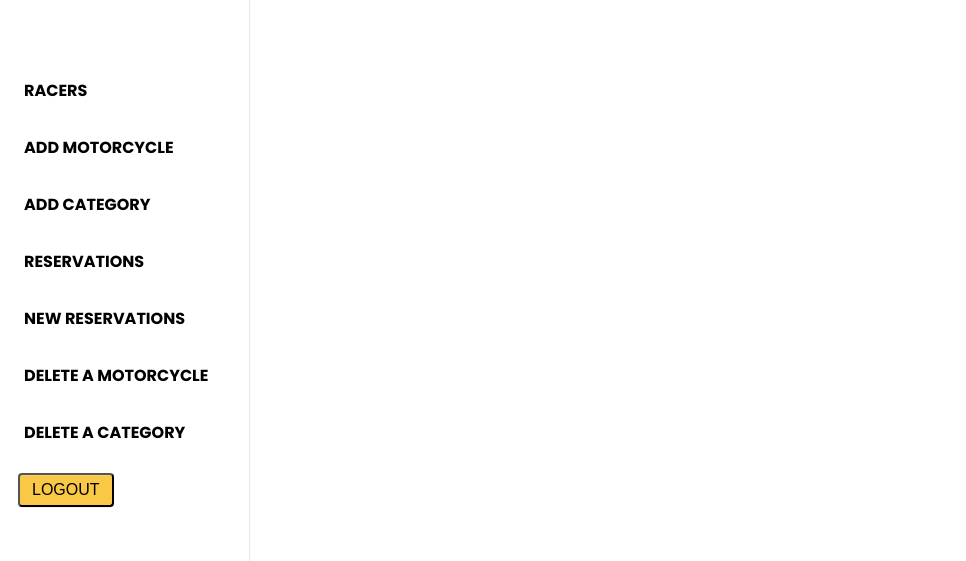
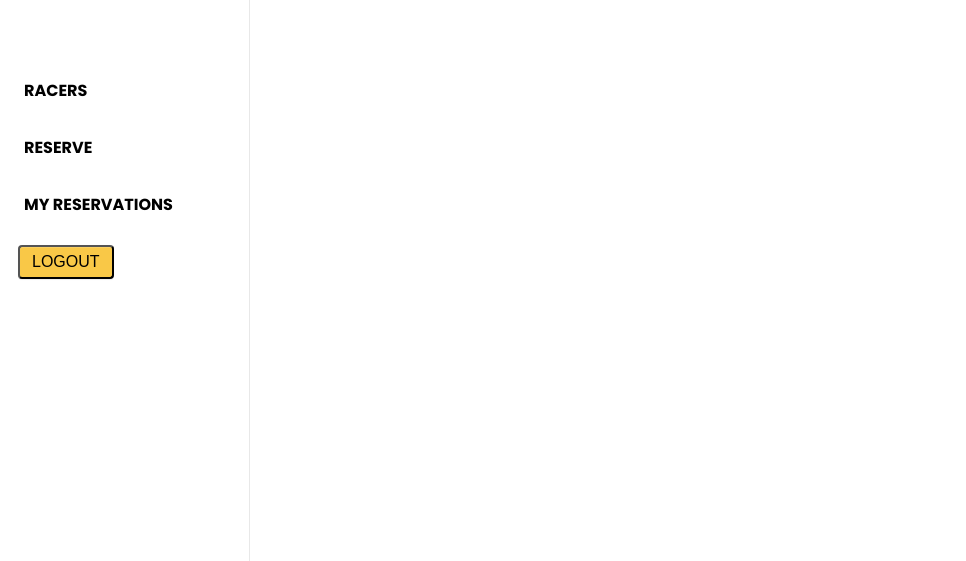
Before and after one commit to jssol/bookracers-frontend, a React (Create React App) app: page /categories/1 in a window 1280 px wide. Shown: the part 136-697 px from the top of the page, without its empty margins (0-966 px from the left). Built offline with nearby package versions, Linux system fonts and the light colour scheme; no server answers.

Commit message:
Show/hide specific links if user is an Admin

```diff
--- a/src/components/navigation/Navbar.js
+++ b/src/components/navigation/Navbar.js
@@ -13,6 +13,8 @@ function Navbar() {
     dispatch(logout());
     navigate('/');
   };
+
+  const isAdmin = localStorage.getItem('isAdmin');
 
   return (
     <nav className="navbar">
@@ -35,6 +37,24 @@ function Navbar() {
           <li>
             <NavLink
               className={(navData) => (navData.isActive ? 'active link' : 'link')}
+              to="/reservations"
+            >
+              Reserve
+            </NavLink>
+          </li>
+          <li>
+            <NavLink
+              className={(navData) => (navData.isActive ? 'active link' : 'link')}
+              to="/reservations"
+            >
+              My Reservations
+            </NavLink>
+          </li>
+          {isAdmin === 'true' && (
+            <>
+              <li>
+                <NavLink
+                  className={(navData) => (navData.isActive ? 'active link' : 'link')}
                   to="/add_motorcycle"
                 >
                   Add Motorcycle
@@ -46,22 +66,6 @@ function Navbar() {
                   to="/add_category"
                 >
                   Add Category
-            </NavLink>
-          </li>
-          <li>
-            <NavLink
-              className={(navData) => (navData.isActive ? 'active link' : 'link')}
-              to="/reservations"
-            >
-              Reservations
-            </NavLink>
-          </li>
-          <li>
-            <NavLink
-              className={(navData) => (navData.isActive ? 'active link' : 'link')}
-              to="/new_reservations"
-            >
-              New Reservations
                 </NavLink>
               </li>
               <li>
@@ -80,15 +84,12 @@ function Navbar() {
                   Delete a Category
                 </NavLink>
               </li>
+            </>
+          )}
           <li>
-            <button
-              type="button"
-              className="logoutBtn"
-              onClick={clickHandler}
-            >
+            <button type="button" className="logoutBtn" onClick={clickHandler}>
               LOGOUT
             </button>
-
           </li>
         </ul>
       </div>
--- a/src/redux/user/loginSlice.js
+++ b/src/redux/user/loginSlice.js
@@ -14,11 +14,16 @@ const setToken = (token) => {
   localStorage.setItem('token', token);
 };
 
+const setAdmin = (details) => {
+  localStorage.setItem('isAdmin', details);
+};
+
 export const login = createAsyncThunk('user/login', (user) => axios
   .post(`${BASE_URL}login`, {
     user,
   })
   .then((response) => {
+    setAdmin(response.data.user.admin);
     setToken(response.data.jwt);
     return response.data;
   }));
```
Lines whose indentation alone changed are shown as unchanged.
